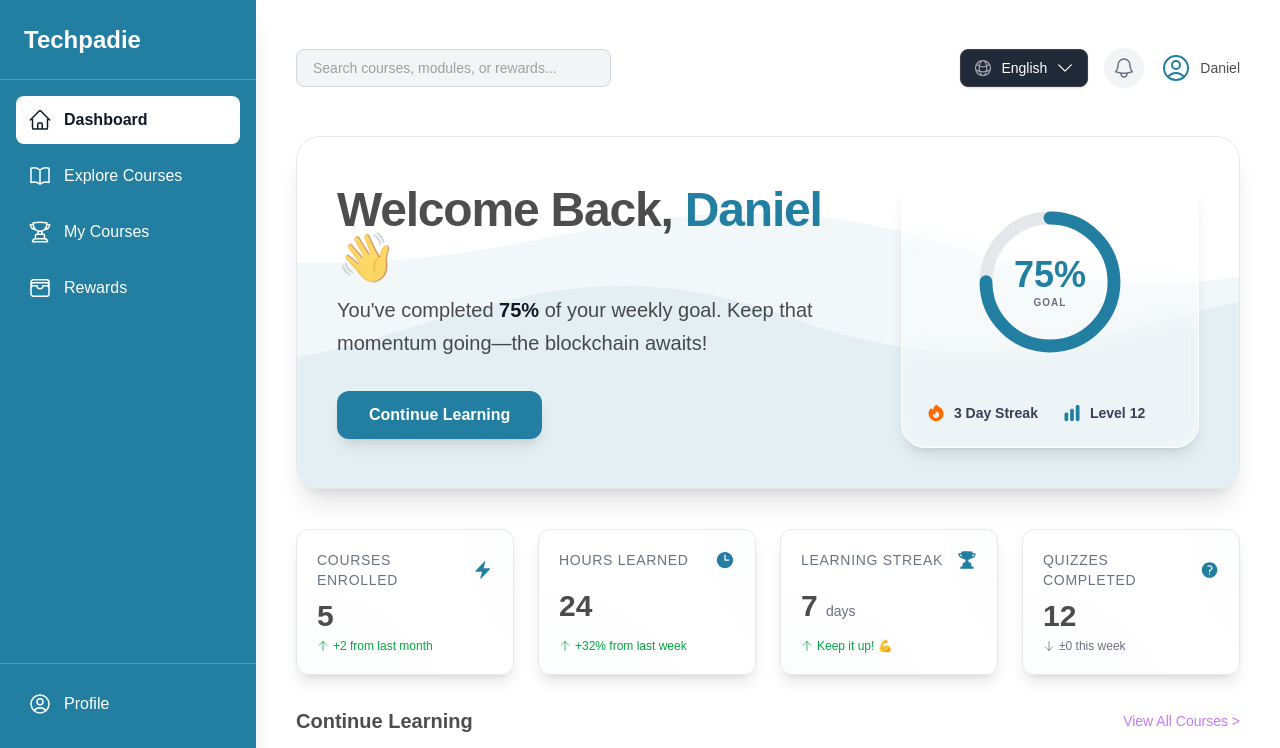
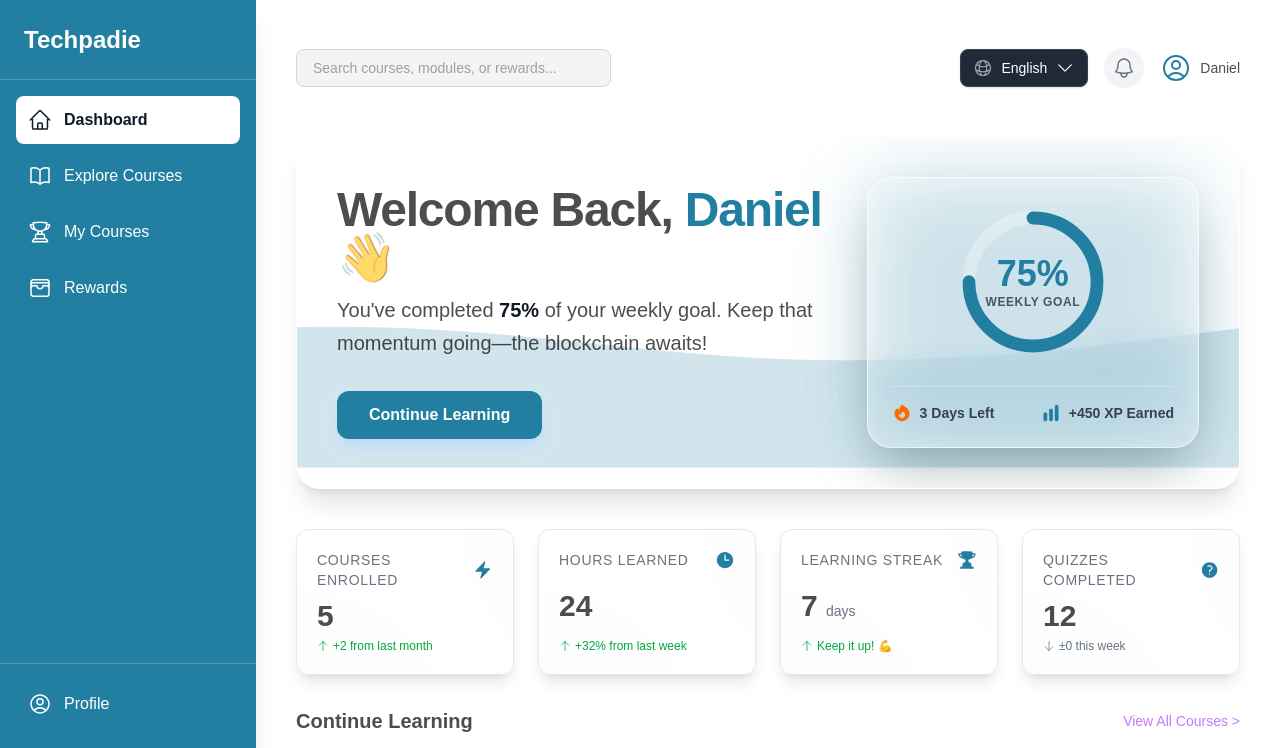
Before and after one commit to TeenGirlsinBlockchain/Techpadie, a Next.js app: page /dashboard in a window 1280 px wide. Shown: the top 748 px of the page. Built offline with nearby package versions, Linux system fonts and the light colour scheme.

Commit message:
made another fix

```diff
--- a/app/dashboard/page.tsx
+++ b/app/dashboard/page.tsx
@@ -2,7 +2,7 @@
 import DashboardClientWrapper from './components/DashboardClientWrapper';
 import { FireIcon, ChartBarIcon } from '@heroicons/react/24/solid';
 
-// Mock Data
+// Mock Data (remains the same)
 const statData = [
   { metricKey: 'courses' as const, title: 'Courses Enrolled', value: 5, change: '+2 from last month', changeType: 'positive' as const },
   { metricKey: 'hours' as const, title: 'Hours Learned', value: 24, change: '+32% from last week', changeType: 'positive' as const },
@@ -17,54 +17,57 @@ const courseData = [
 
 export default function DashboardHome() {
   const userName = "Daniel";
-  const weeklyProgress = 75;
+  const weeklyProgress = 75; // This would be dynamic
 
   return (
     <div className="space-y-10 relative">
+       {/* Custom Animation Styles */}
       <style jsx>{`
-        @keyframes waveMove {
-          from { transform: translateX(0); }
-          to { transform: translateX(-50%); }
+        /* 1. Background Blob Animation (Keep existing) */
+        @keyframes blob {
+          0% { transform: translate(0px, 0px) scale(1); }
+          33% { transform: translate(30px, -50px) scale(1.1); }
+          66% { transform: translate(-20px, 20px) scale(0.9); }
+          100% { transform: translate(0px, 0px) scale(1); }
         }
-        .wave-container {
-          position: absolute;
-          width: 200%; /* Double width to allow seamless loop */
-          height: 100%;
-          bottom: -5px;
-          left: 0;
-          pointer-events: none;
+        .animate-blob { animation: blob 7s infinite; }
+        .animation-delay-2000 { animation-delay: 2s; }
+        .animation-delay-4000 { animation-delay: 4s; }
+
+        /* 2. NEW: Dancing Wave Animation */
+        @keyframes wave-shift {
+          0% { transform: translateX(0) translateZ(0) scaleY(1); }
+          50% { transform: translateX(-25%) translateZ(0) scaleY(0.8); }
+          100% { transform: translateX(-50%) translateZ(0) scaleY(1); }
         }
-        .animate-wave-1 { animation: waveMove 12s linear infinite; }
-        .animate-wave-2 { animation: waveMove 8s linear infinite; }
-        .animate-wave-3 { animation: waveMove 4s linear infinite; }
+        .animate-wave-slow { animation: wave-shift 20s linear infinite; }
+        .animate-wave-fast { animation: wave-shift 15s linear infinite; }
       `}</style>
 
-      {/* RE-DESIGNED HERO SECTION (Clean, No Distracting Blobs) */}
+      {/* RE-DESIGNED HERO SECTION */}
       <section className="relative w-full">
 
-        {/* THE MAIN GLASS CARD */}
-        <div className="relative overflow-hidden bg-white/60 backdrop-blur-xl rounded-3xl border border-gray-200 shadow-xl p-8 md:p-10 z-10">
+        {/* --- THE MOVING BACKGROUND BLOBS (Behind the glass) --- */}
+        <div className="absolute top-0 -left-4 w-96 h-96 bg-[#227FA1] rounded-full mix-blend-multiply filter blur-3xl opacity-20 animate-blob -z-10"></div>
+        <div className="absolute top-0 -right-4 w-96 h-96 bg-cyan-400 rounded-full mix-blend-multiply filter blur-3xl opacity-20 animate-blob animation-delay-2000 -z-10"></div>
+        <div className="absolute -bottom-32 left-20 w-96 h-96 bg-blue-300 rounded-full mix-blend-multiply filter blur-3xl opacity-20 animate-blob animation-delay-4000 -z-10"></div>
 
-          {/* === DANCING LIQUID WAVES (Internal Texture) === */}
-          <div className="absolute inset-0 z-0 opacity-20">
-            {/* Layer 1: Slow & Subtle */}
-            <div className="wave-container animate-wave-1 opacity-40">
-              <svg viewBox="0 0 1440 320" className="w-full h-full preserve-3d">
-                <path fill="#227FA1" d="M0,160 C320,300,420,50,720,160 C1020,270,1120,50,1440,160 L1440,320 L0,320 Z"></path>
-                <path fill="#227FA1" d="M1440,160 C1760,300,1860,50,2160,160 C2460,270,2560,50,2880,160 L2880,320 L1440,320 Z"></path>
-              </svg>
-            </div>
-            {/* Layer 2: Faster & Opposite */}
-            <div className="wave-container animate-wave-2 opacity-30" style={{ animationDirection: 'reverse' }}>
-              <svg viewBox="0 0 1440 320" className="w-full h-full">
-                <path fill="#227FA1" d="M0,100 C320,150,420,0,720,100 C1020,200,1120,0,1440,100 L1440,320 L0,320 Z"></path>
-                <path fill="#227FA1" d="M1440,100 C1760,150,1860,0,2160,100 C2460,200,2560,0,2880,100 L2880,320 L1440,320 Z"></path>
-              </svg>
-            </div>
+        {/* --- THE MAIN GLASS CARD --- */}
+        <div className="relative overflow-hidden bg-white/30 backdrop-blur-xl rounded-3xl border border-white/40 shadow-xl p-8 md:p-10 z-10">
+
+          {/* === NEW: DANCING INTERNAL WAVES === */}
+          {/* We use two layered SVGs moving at different speeds for a parallax liquid effect */}
+          <div className="absolute inset-0 pointer-events-none z-0 opacity-30 mix-blend-overlay">
+             <svg className="absolute bottom-0 left-0 w-[200%] h-full animate-wave-slow" viewBox="0 0 1440 320" preserveAspectRatio="none">
+                <path fill="#227FA1" d="M0,192L48,186.7C96,181,192,171,288,176C384,181,480,203,576,208C672,213,768,203,864,186.7C960,171,1056,149,1152,154.7C1248,160,1344,192,1392,208L1440,224L1440,320L1392,320C1344,320,1248,320,1152,320C1056,320,960,320,864,320C768,320,672,320,576,320C480,320,384,320,288,320C192,320,96,320,48,320L0,320Z"></path>
+            </svg>
+            <svg className="absolute bottom-0 left-0 w-[200%] h-full animate-wave-fast opacity-70" viewBox="0 0 1440 320" preserveAspectRatio="none" style={{animationDirection: 'reverse'}}>
+                <path fill="#227FA1" d="M0,224L48,213.3C96,203,192,181,288,181.3C384,181,480,203,576,224C672,245,768,267,864,261.3C960,256,1056,224,1152,213.3C1248,203,1344,213,1392,218.7L1440,224L1440,320L1392,320C1344,320,1248,320,1152,320C1056,320,960,320,864,320C768,320,672,320,576,320C480,320,384,320,288,320C192,320,96,320,48,320L0,320Z"></path>
+            </svg>
           </div>
 
           <div className="relative z-20 flex flex-col lg:flex-row items-center justify-between gap-10">
-            {/* Left Content */}
+            {/* Left text section remains the same */}
             <div className="max-w-xl">
               <h1 className="text-4xl md:text-5xl font-bold tracking-tight mb-3" style={{ color: '#000000B2' }}>
                 Welcome Back, <span style={{ color: '#227FA1' }}>{userName}</span> 👋
@@ -76,7 +79,7 @@ export default function DashboardHome() {
 
               <div className="mt-8 flex flex-wrap gap-4">
                 <button
-                  className="px-8 py-3 rounded-xl font-bold text-white shadow-lg transition-all hover:translate-y-[-2px] active:translate-y-[0px]"
+                  className="px-8 py-3 rounded-xl font-bold text-white shadow-lg shadow-blue-200 transition-all hover:scale-105 active:scale-95"
                   style={{ backgroundColor: '#227FA1' }}
                 >
                   Continue Learning
@@ -84,50 +87,63 @@ export default function DashboardHome() {
               </div>
             </div>
 
-            {/* PROGRESS HUD (Useful & Innovative) */}
-            <div className="flex-shrink-0 w-full lg:w-auto">
-               <div className="relative p-6 bg-white/50 backdrop-blur-md rounded-3xl border border-white shadow-lg flex flex-col items-center">
+            {/* === NEW: INNOVATIVE PROGRESS HUD === */}
+            {/* Replaces the rocket. A functional data visualization designed in glassmorphism. */}
+            <div className="flex-shrink-0 relative w-full lg:w-auto">
+               {/* Glow effect behind the HUD */}
+               <div className="absolute inset-0 bg-[#227FA1] rounded-3xl blur-2xl opacity-20 animate-pulse"></div>
 
-                  {/* Circular Progress */}
+               {/* The Glass HUD Container */}
+               <div className="relative p-6 bg-white/40 backdrop-blur-md rounded-3xl border border-white/60 shadow-2xl flex flex-col items-center">
+
+                  {/* Circular Progress Indicator */}
                   <div className="relative w-40 h-40 flex items-center justify-center">
+                    {/* SVG for circular progress bar */}
                     <svg className="w-full h-full" viewBox="0 0 100 100">
-                      <circle className="text-gray-200 stroke-current" strokeWidth="8" cx="50" cy="50" r="40" fill="transparent"></circle>
+                      {/* Background circle (track) */}
+                      <circle className="text-white/30 stroke-current" strokeWidth="8" cx="50" cy="50" r="40" fill="transparent"></circle>
+                      {/* Progress circle (filled) - Using stroke-dasharray for percentage */}
                       <circle
-                        className="transition-all duration-1000 ease-out"
+                        className="text-[#227FA1] stroke-current transition-all duration-1000 ease-out"
                         strokeWidth="8"
                         strokeLinecap="round"
                         cx="50"
                         cy="50"
                         r="40"
                         fill="transparent"
-                        stroke="#227FA1"
+                        // Calculating circumference (2 * pi * r = ~251). 75% of 251 is ~188.
                         strokeDasharray={`${(weeklyProgress / 100) * 251.2} 251.2`}
-                        transform="rotate(-90 50 50)"
+                        strokeDashoffset="0"
+                        transform="rotate(-90 50 50)" // Start from top
                       ></circle>
                     </svg>
+                    {/* Center Text */}
                     <div className="absolute flex flex-col items-center justify-center">
                       <span className="text-4xl font-bold" style={{ color: '#227FA1' }}>{weeklyProgress}%</span>
-                      <span className="text-[10px] font-bold uppercase tracking-widest text-gray-500">Goal</span>
+                      <span className="text-xs font-semibold uppercase tracking-wider text-gray-600">Weekly Goal</span>
                     </div>
                   </div>
 
-                  {/* HUD Stats */}
-                  <div className="mt-6 w-full grid grid-cols-2 gap-6 pt-4 border-t border-gray-100 text-sm">
-                    <div className="flex items-center space-x-2">
+                  {/* HUD Stats Footer */}
+                  <div className="mt-6 w-full grid grid-cols-2 gap-4 pt-4 border-t border-white/30 text-sm">
+                    <div className="flex items-center space-x-2 text-gray-700">
                       <FireIcon className="h-5 w-5 text-orange-500" />
-                      <span className="font-bold text-gray-700">3 Day Streak</span>
+                      <span className="font-semibold">3 Days Left</span>
                     </div>
-                    <div className="flex items-center space-x-2">
-                      <ChartBarIcon className="h-5 w-5" style={{ color: '#227FA1' }} />
-                      <span className="font-bold text-gray-700">Level 12</span>
+                    <div className="flex items-center space-x-2 text-gray-700">
+                      <ChartBarIcon className="h-5 w-5 text-[#227FA1]" />
+                      <span className="font-semibold text-right">+450 XP Earned</span>
                     </div>
                   </div>
+
                </div>
             </div>
+
           </div>
         </div>
       </section>
 
+      {/* 2 & 3. Main Dashboard Content */}
       <DashboardClientWrapper statData={statData} courseData={courseData} />
     </div>
   );
```
